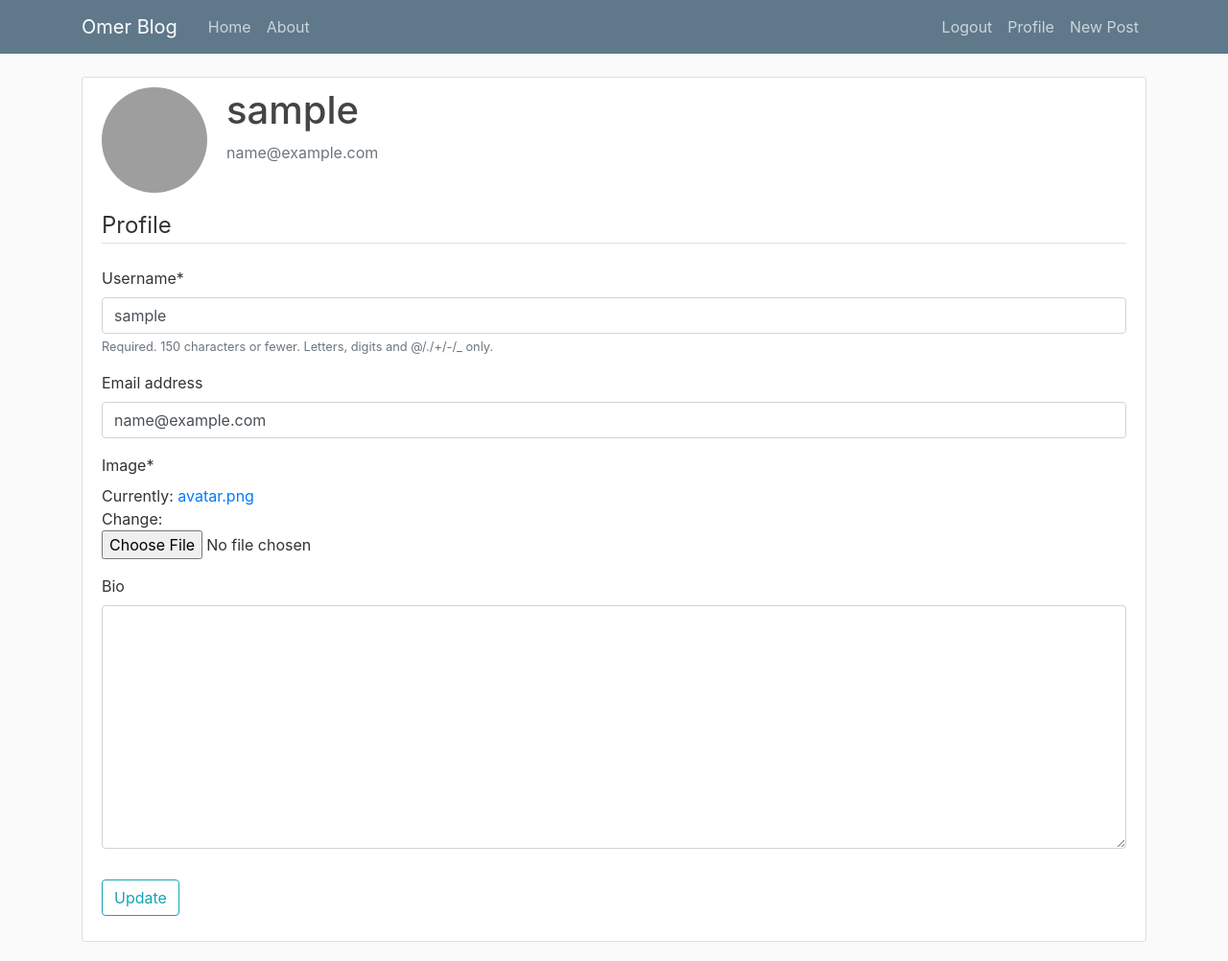
After one commit to omerfdasar/blogApp-Django, a Django app: page /users/profile/ in a window 1280 px wide. The commit adds this page. Shown: the whole page at 96% size. Run offline with Django 4.2, Linux system fonts and the light colour scheme; the visitor is signed in with stand-in values (Sample User, id 1); some libraries are stand-ins or nearby versions; grey boxes are pictures that could not be loaded.

Commit message:
profile page done

```diff
--- a/src/templates/navbar.html
+++ b/src/templates/navbar.html
@@ -22,7 +22,7 @@
         <div class="navbar-nav">
           {% if user.is_authenticated %}
           <a class="nav-item nav-link" href="#">Logout</a>
-          <a class="nav-item nav-link" href="#">Profile</a>
+          <a class="nav-item nav-link" href="{% url 'profile' %}">Profile</a>
           <a class="nav-item nav-link" href="{% url 'blog:create' %}"
             >New Post</a
           >
--- a/src/users/models.py
+++ b/src/users/models.py
@@ -1,5 +1,7 @@
+from django import forms
 from django.db import models
 from django.contrib.auth.models import User
+# from .models import Profile
 
 
 def user_profile_path(instance, filename):
@@ -14,3 +16,14 @@
 
     def __str__(self):
         return "{} Profile".format(self.user)
+
+
+class ProfileUpdateForm(forms.ModelForm):
+    class Meta:
+        model = Profile
+        fields = ("image", "bio")
+
+class UserUpdateForm(forms.ModelForm):
+    class Meta:
+        model = User
+        fields = ("username", "email")
--- /dev/null
+++ b/src/users/templates/users/profile.html
@@ -0,0 +1,24 @@
+{% extends "base.html" %}
+{% load crispy_forms_tags %}
+{% block content %}
+<div class="content-section">
+    <div class="media">
+        <img class="rounded-circle account-img" src="{{ user.profile.image.url }}">
+        <div class="media-body">
+            <h2 class="account-heading">{{ user.username }}</h2>
+            <p class="text-secondary">{{ user.email }}</p>
+        </div>
+    </div>
+    <form action="" method="post" enctype="multipart/form-data">
+        {% csrf_token %}
+        <fieldset class="form-group">
+            <legend class="border-bottom mb-4">Profile</legend>
+            {{ u_form|crispy }}
+            {{ p_form|crispy }}
+        </fieldset>
+        <div class="form-group">
+            <button class="btn btn-outline-info" type="submit">Update</button>
+        </div>
+    </form>
+</div>
+{% endblock content %}
--- a/src/users/urls.py
+++ b/src/users/urls.py
@@ -1,14 +1,14 @@
 from django.urls import path
 from django.contrib.auth import views as auth_views
 
-from users.views import register
+from users.views import profile, register
 
 
 # app_name = "users"
 urlpatterns = [
     path('register/', register, name='register'),
-    # path('login/', auth_views.LoginView.as_view(), name='login'),
+    path('profile/', profile, name='profile'),
+    path('login/', auth_views.LoginView.as_view(), name='login'),
     # path('logout/', auth_views.LogoutView.as_view(), name='logout'),
-    # path('login/', auth_views.LoginView, name='password'),
 
 ]
--- a/src/users/views.py
+++ b/src/users/views.py
@@ -1,4 +1,6 @@
 from django.shortcuts import redirect, render
+
+from users.models import ProfileUpdateForm, UserUpdateForm
 from .forms import RegistrationForm
 
 
@@ -11,3 +13,21 @@
         "form": form
     }
     return render(request, 'users/register.html', context)
+
+
+def profile(request):
+
+    u_form = UserUpdateForm(request.POST or None, instance=request.user)
+    p_form = ProfileUpdateForm(
+        request.POST or None, request.FILES or None,  instance=request.user.profile)
+
+    if u_form.is_valid() and p_form.is_valid():
+        u_form.save()
+        p_form.save()
+        return redirect(request.path)
+
+    context = {
+        "u_form": u_form,
+        "p_form": p_form
+    }
+    return render(request, 'users/profile.html', context)
```
Also changed, not shown: src/media_root/user/1/DRV3Pu9W4AEG7PV.jpg (added).
